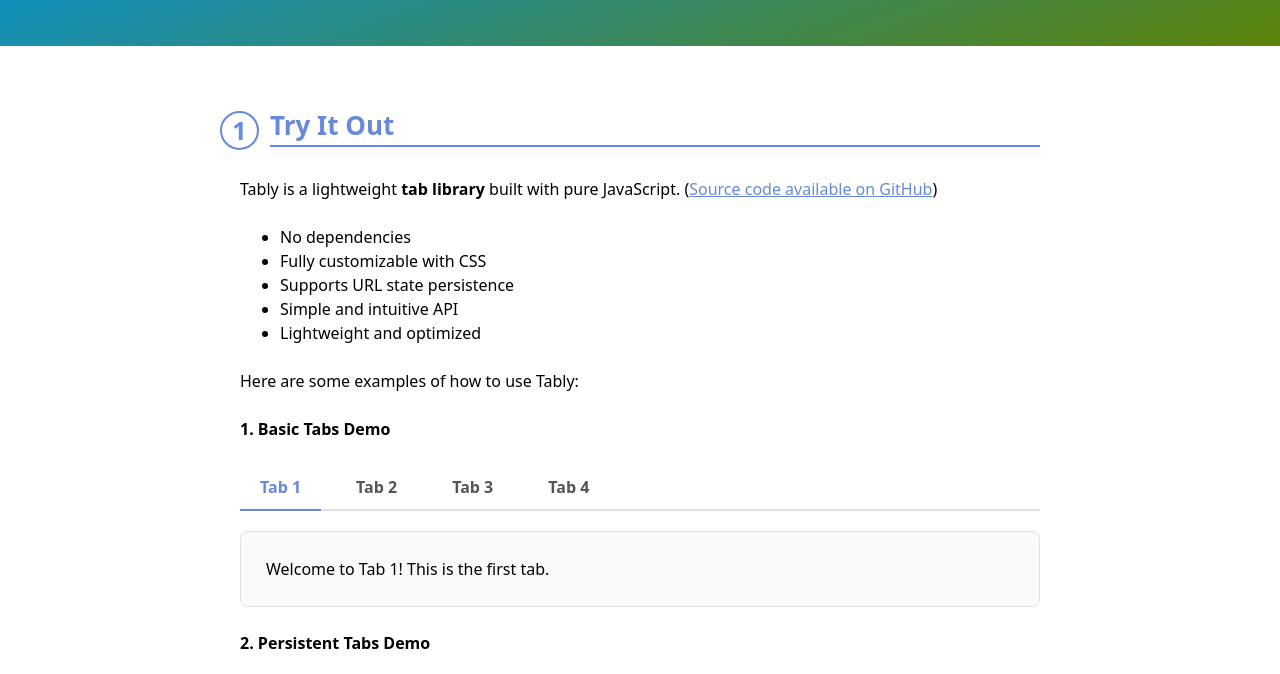
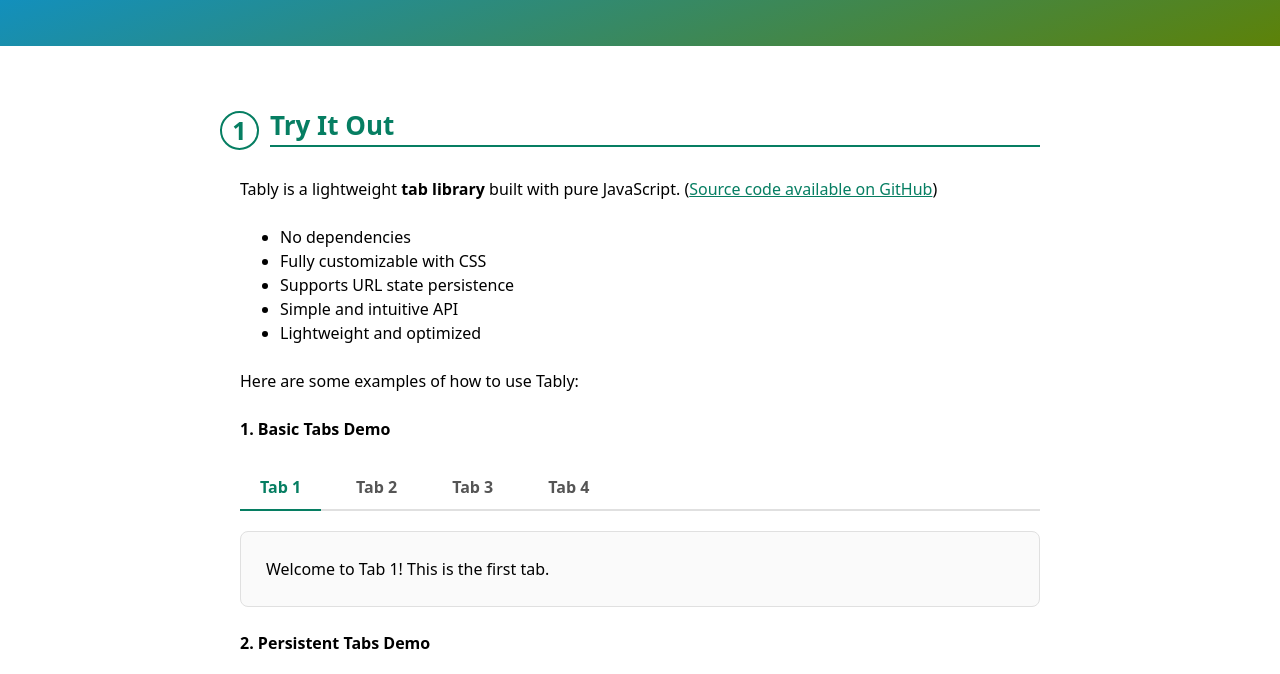
Before and after one commit to lyquochuy1988/tably, a website: page index.html in a window 1280 px wide. Shown: the part 126-800 px from the top of the page. Drawn offline with Linux system fonts and the light colour scheme.

Commit message:
Update main green color

```diff
--- a/assets/styles.css
+++ b/assets/styles.css
@@ -166,7 +166,7 @@
 /* Styles
   -------------------------------------------------------------- */
 :root {
-    --primary: #6689db;
+    --primary: #067e62;
 }
 
 html,
```
